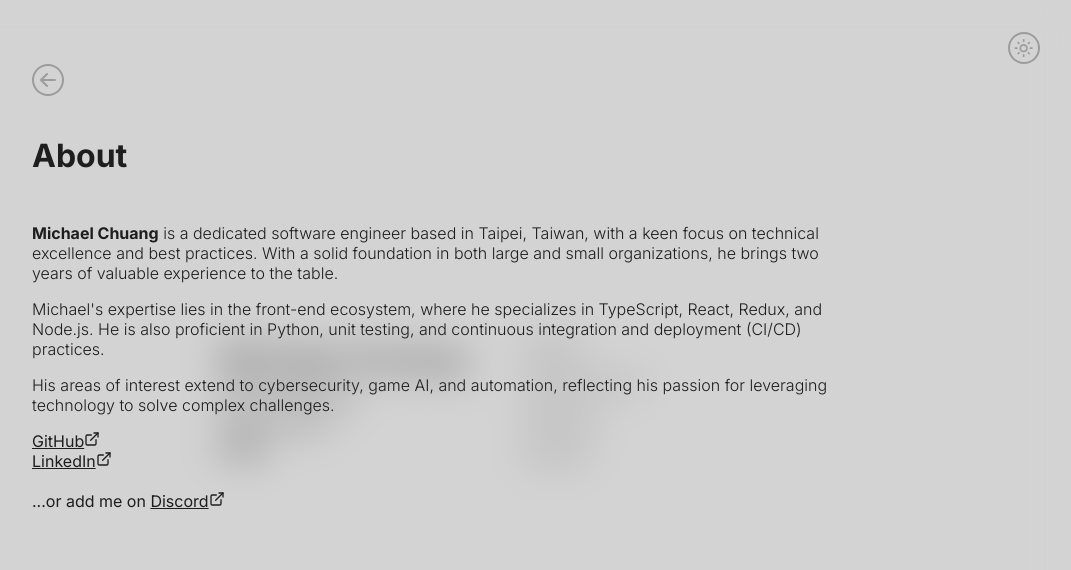
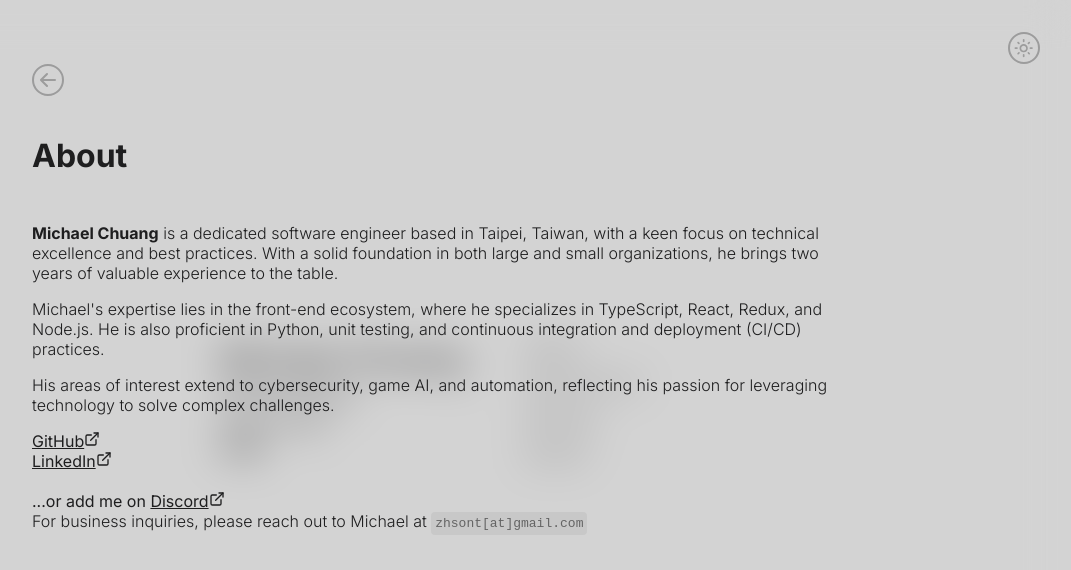
Before and after one commit to zhaungsont/2024-portfolio, a Next.js app: page /About in a window 1280 px wide. Shown: the top 570 px of the page, without its empty margins (208-1279 px from the left). Built offline with nearby package versions, Linux system fonts and the light colour scheme.

Commit message:
feat: contact

```diff
--- a/src/app/About/page.tsx
+++ b/src/app/About/page.tsx
@@ -29,6 +29,7 @@ export default function About() {
 					automation, reflecting his passion for leveraging technology to solve
 					complex challenges.
 				</p>
+
 				<div className={styles.additionalLinks}>
 					<ExternalLink href="https://github.com/zhaungsont/hide-teams-overlay">
 						GitHub
@@ -45,6 +46,10 @@ export default function About() {
 					</ExternalLink>
 					<br />
 				</div>
+				<p className={styles.bio}>
+					For business inquiries, please reach out to Michael at{' '}
+					<code>zhsont[at]gmail.com</code>
+				</p>
 			</SubPage>
 		</section>
 	);
--- a/src/app/globals.scss
+++ b/src/app/globals.scss
@@ -7,17 +7,28 @@
 :root {
 	--background-color: #d3d3d3;
 	--text-color: #1e1e1f;
+	--code-text-color: #646464;
+	--code-background-color: #c8c8c8;
 	/* Add more variables as needed */
 }
 
 .dark-theme {
 	--background-color: #1e1e1f;
 	--text-color: #d3d3d3;
+	--code-text-color: #c8c8c8;
+	--code-background-color: #353535;
 	/* Add more variables as needed */
 }
 
 body {
 	background: var(--background-color);
+}
+
+code {
+	background: var(--code-background-color);
+	color: var(--code-text-color);
+	padding: 0.25rem;
+	border-radius: 0.25rem;
 }
 
 * {
```
